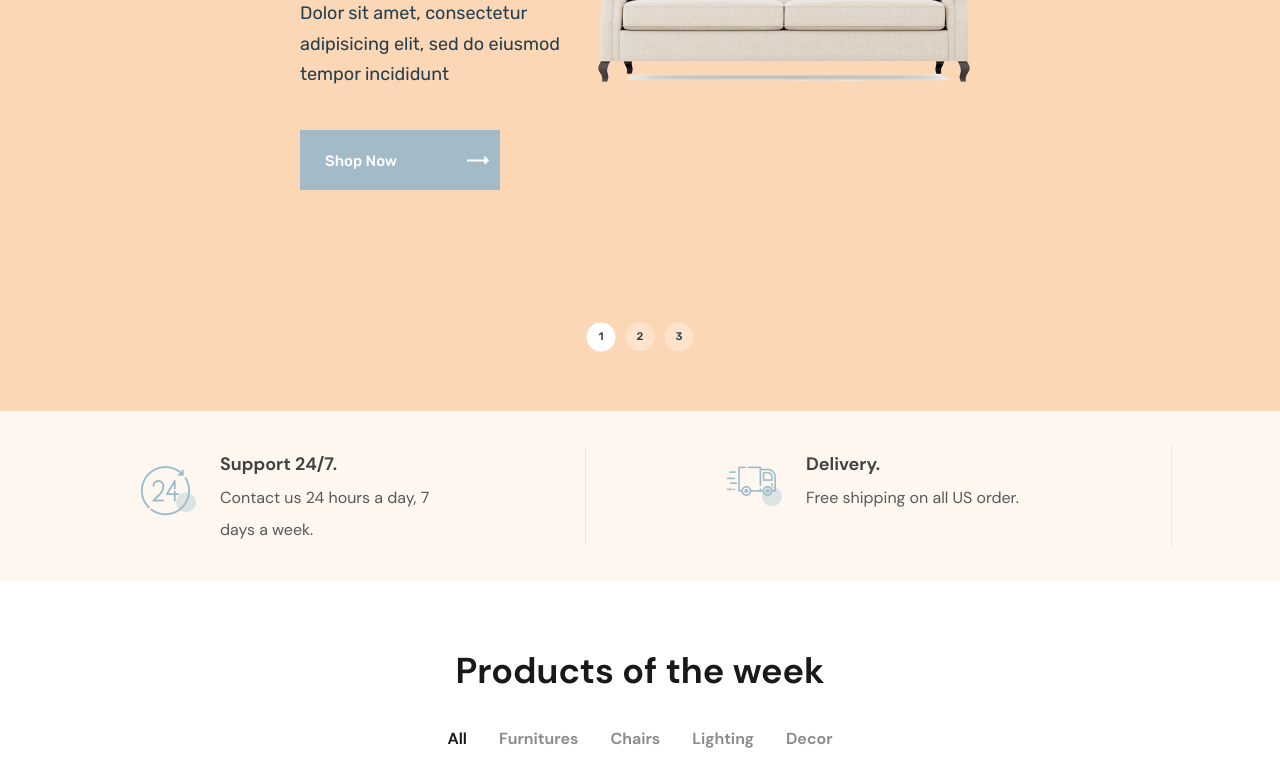
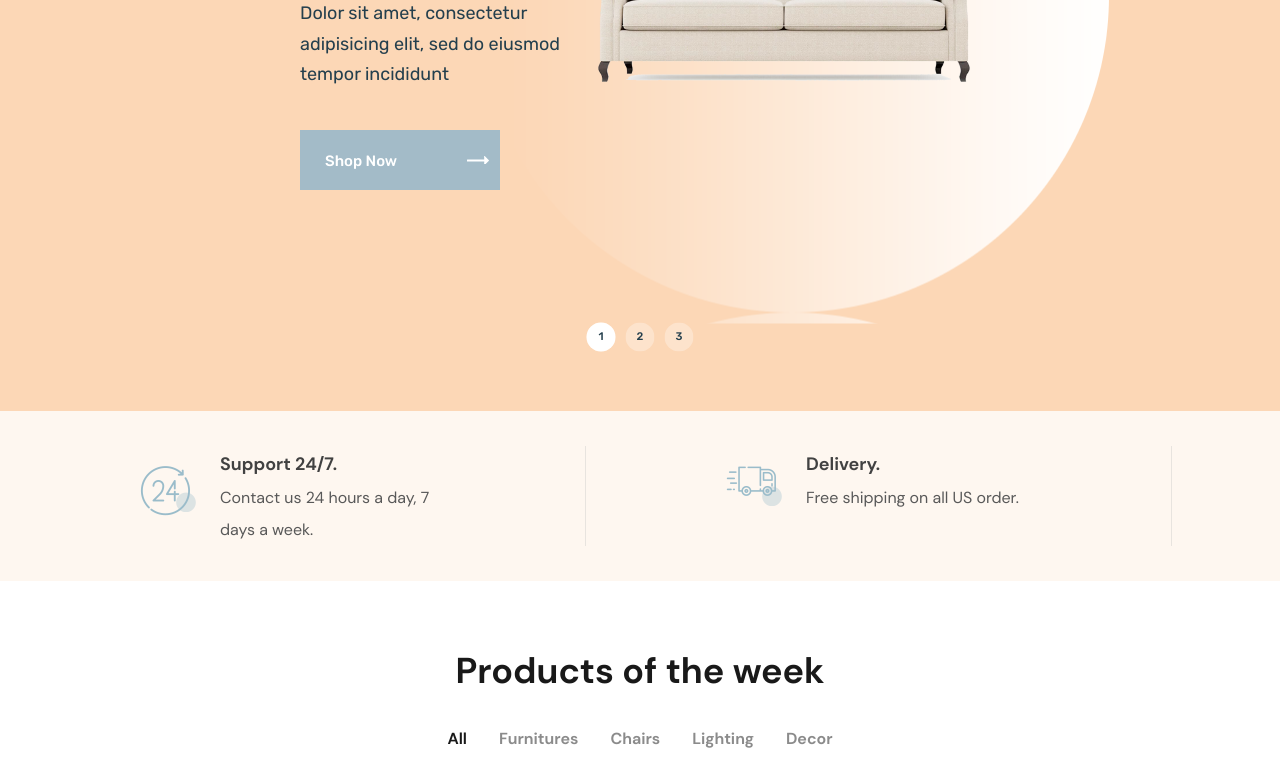
Before and after one commit to R1sKD/Glee, a website: page app/index.html in a window 1280 px wide. Shown: the part 554-1320 px from the top of the page. Drawn offline with nearby package versions, Linux system fonts and the light colour scheme; files that its build step writes are made by us from their sources; files whose address does not match are found by name.

Commit message:
fixed project

```diff
--- a/app/scss/components/_top-slider.scss
+++ b/app/scss/components/_top-slider.scss
@@ -24,7 +24,7 @@
       right: 0;
       top: 50%;
       transform: translateY(-50%);
-      background-image: url(../images/slider/bg-slider.png);
+      background-image: url(../images/top-slider/bg-slider.png);
       z-index: -1;
     }
   }
```
Also changed, not shown: app/index.html (line endings or trailing spaces).
